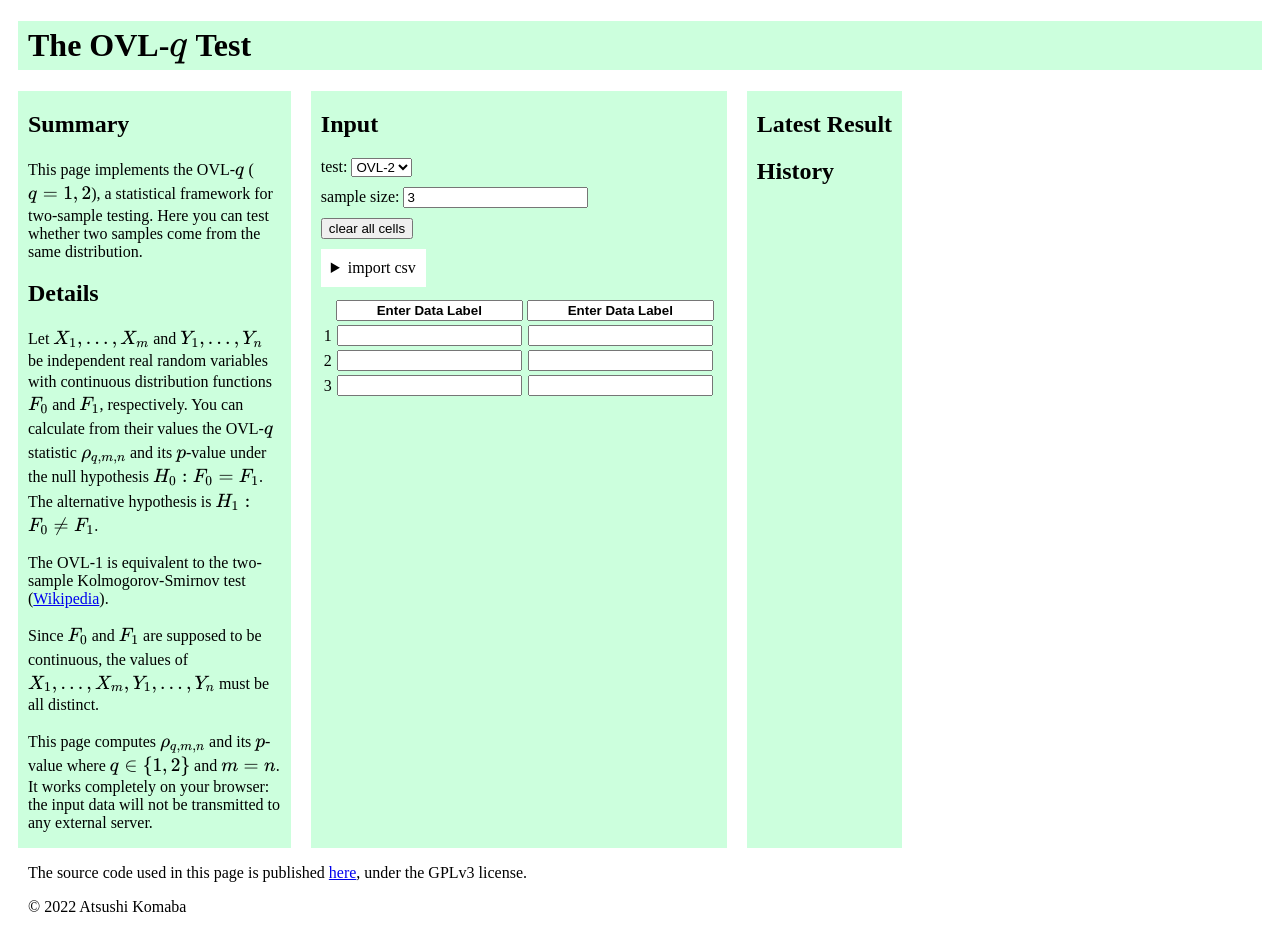
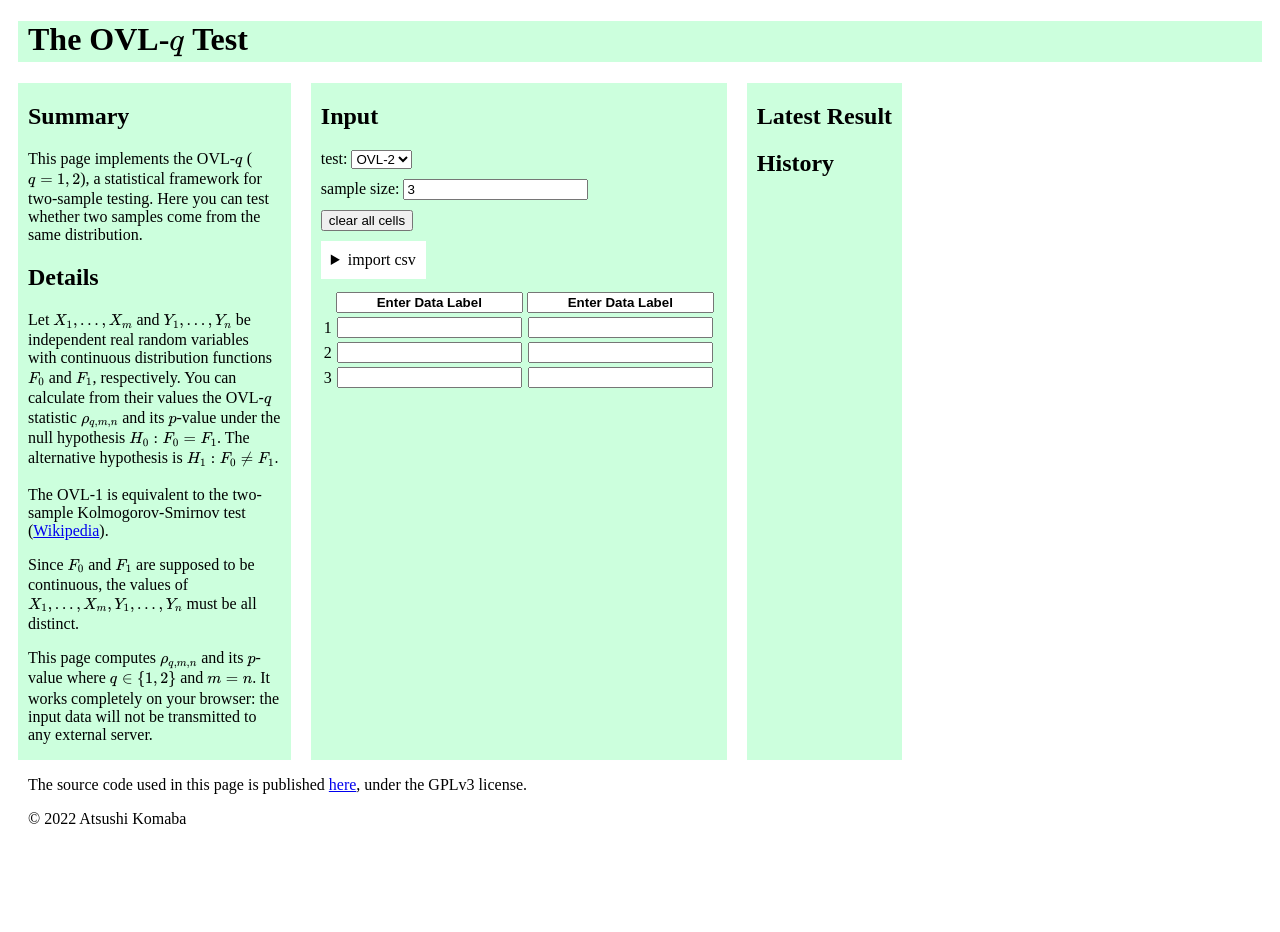
Before and after one commit to fiveseven-lambda/ovl-test, a React app: page / in a window 1280 px wide. After the commit the page ends 844 px from the top, so only its background shows below. Built offline with nearby package versions, Linux system fonts and the light colour scheme.

Commit message:
set font

```diff
--- a/src/style.css
+++ b/src/style.css
@@ -1,3 +1,10 @@
+body {
+  font-family: 'Times New Roman', serif;
+}
+.katex {
+  font-size: 1em !important;
+}
+
 .flex.wide {
   display: flex;
 }
```
